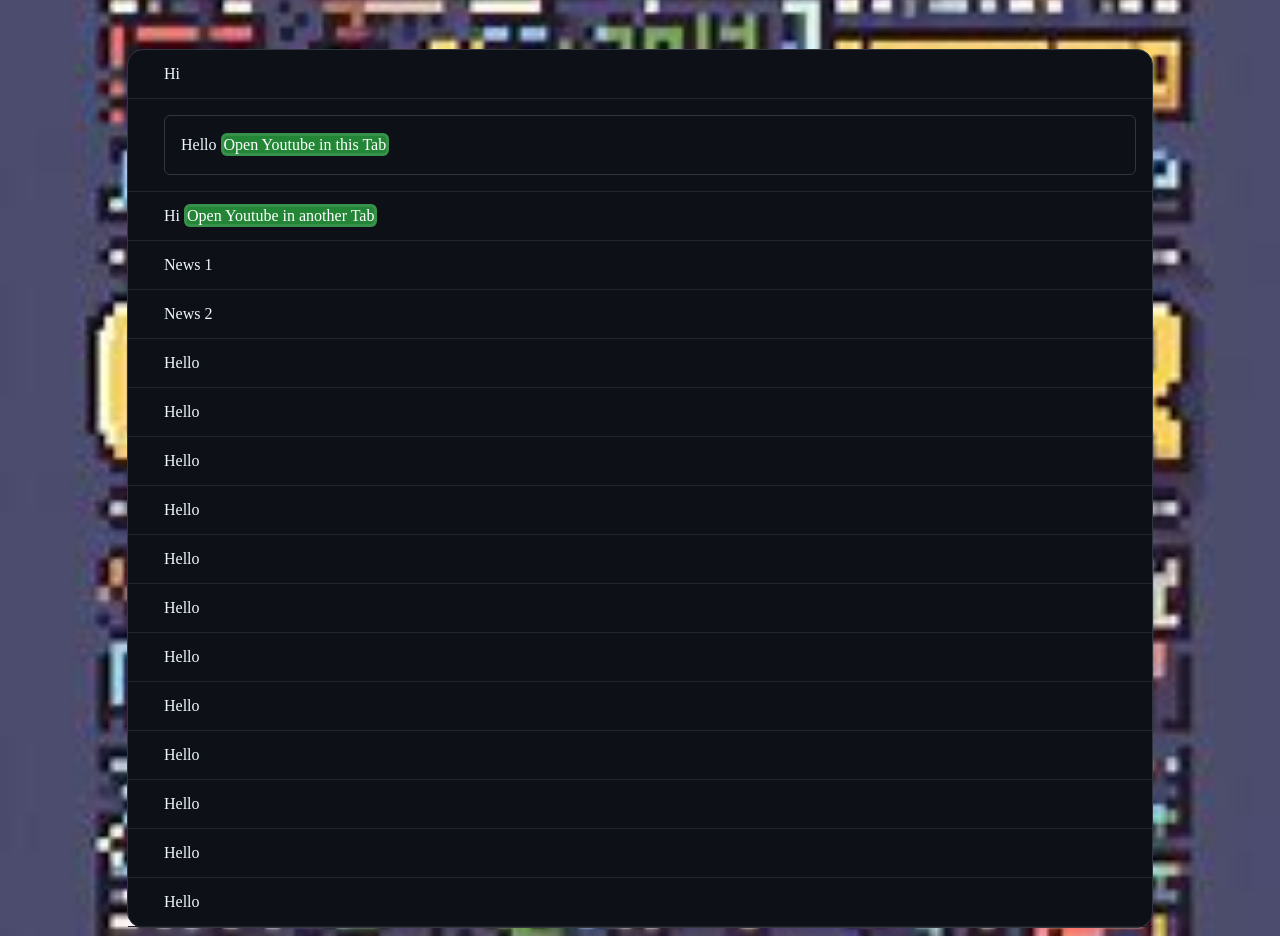
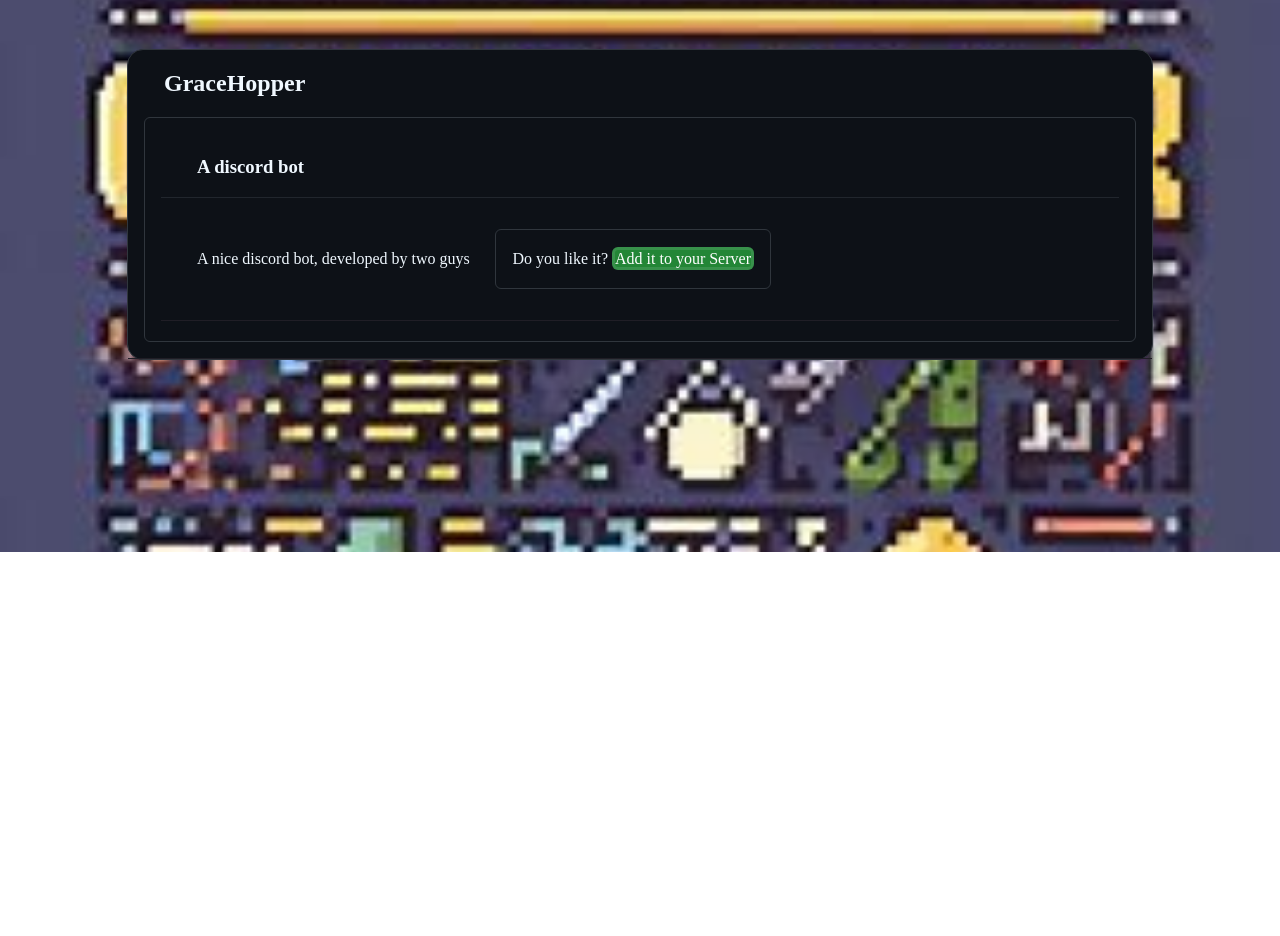
Before and after one commit to CodeCrafterHQ/CodeCrafterHQ.github.io, a plain HTML site: page news/dc-bot-grace-hopper.html in a window 1280 px wide. Shown: the part 248-1184 px from the top of the page. After the commit the page ends 800 px from the top, so only its background shows below. Drawn offline with Linux system fonts and the light colour scheme; files that its build step writes are made by us from their sources; files whose address does not match are found by name.

Commit message:
Added a news

```diff
--- a/news.html
+++ b/news/dc-bot-grace-hopper.html
@@ -12,7 +12,7 @@ j=d.createElement(s),dl=l!='dataLayer'?'&l='+l:'';j.async=true;j.src=
 
 <script async src="https://pagead2.googlesyndication.com/pagead/js/adsbygoogle.js?client=ca-pub-5612896127553265"
      crossorigin="anonymous"></script>
-<title>News - CodeCrafter</title>
+<title>Discord Bot GraceHopper - CodeCrafter</title>
 <script>
 function thistab() {location.href = "https://youtube.com"}
 function newtab() {open("https://youtube.com")}
@@ -69,8 +69,8 @@ height="0" width="0" style="display:none;visibility:hidden"></iframe></noscript>
 <link rel="stylesheet" href="https://cdnjs.cloudflare.com/ajax/libs/font-awesome/4.7.0/css/font-awesome.min.css">
 
 <div class="topnav" id="myTopnav">
-  <a href="/" class="active">Home</a>
-  <a href="/news">News</a>
+  <a href="/">Home</a>
+  <a href="/news" class="active">News</a>
   <a href="/contact">Contact</a>
   <a href="/contact#about" id="aboutid">About</a>
   <a href="/dc">Discord</a>
@@ -84,23 +84,24 @@ height="0" width="0" style="display:none;visibility:hidden"></iframe></noscript>
 <br />-->
         <div class="Box">
         <form class="js-repo-features-form">
-        <div class="Box-row py-0"><div class="form-checkbox">Hi</div></div>
-        <div class="Box-row py-0"><div class="form-checkbox js-repo-option"><div class="flash my-3">Hello <a href="https://youtube.com/" class="box">Open Youtube in this Tab</a></div></div></div>
-        <div class="Box-row py-0"><div class="form-checkbox">Hi <a href="https://youtube.com/" class="box" target="_blank">Open Youtube in another Tab</a></div></div>
-        <div class="Box-row py-0"><div class="form-checkbox">News 1</div></div>
-        <div class="Box-row py-0"><div class="form-checkbox">News 2</div></div>
-        <div class="Box-row py-0"><div class="form-checkbox">Hello</div></div>
-        <div class="Box-row py-0"><div class="form-checkbox">Hello</div></div>
-        <div class="Box-row py-0"><div class="form-checkbox">Hello</div></div>
-        <div class="Box-row py-0"><div class="form-checkbox">Hello</div></div>
-        <div class="Box-row py-0"><div class="form-checkbox">Hello</div></div>
-        <div class="Box-row py-0"><div class="form-checkbox">Hello</div></div>
-        <div class="Box-row py-0"><div class="form-checkbox">Hello</div></div>
-        <div class="Box-row py-0"><div class="form-checkbox">Hello</div></div>
-        <div class="Box-row py-0"><div class="form-checkbox">Hello</div></div>
-        <div class="Box-row py-0"><div class="form-checkbox">Hello</div></div>
-        <div class="Box-row py-0"><div class="form-checkbox">Hello</div></div>
-        <div class="Box-row py-0"><div class="form-checkbox">Hello</div></div>
+	<section id="about">
+                <div class="Box-row py-0">
+                    <div class="form-checkbox">
+                        <h2>GraceHopper</h2>
+                    </div>
+                    <div class="flash my-3">
+                        <div class="Box-row py-0">
+                            <div class="form-checkbox js-repo-option">
+                                <h3>A discord bot</h3>
+                            </div>
+                        </div>
+                        <div class="Box-row py-0">
+                            <div class="form-checkbox">A nice discord bot, developed by two guys<div class="flash my-3" style="text-align: right; display: inline-block; margin-left: auto; margin-right: 0px; width: fit-content; margin-left: 2vw;">Do you like it? <a href="https://discord.com/oauth2/authorize?client_id=953322129166860358&scope=bot&permissions=8" class="box">Add it to your Server</a></div>
+                            </div>
+                        </div>
+                    </div>
+                </div>
+            </section>
         </form>
         </div>
     <script>
```
